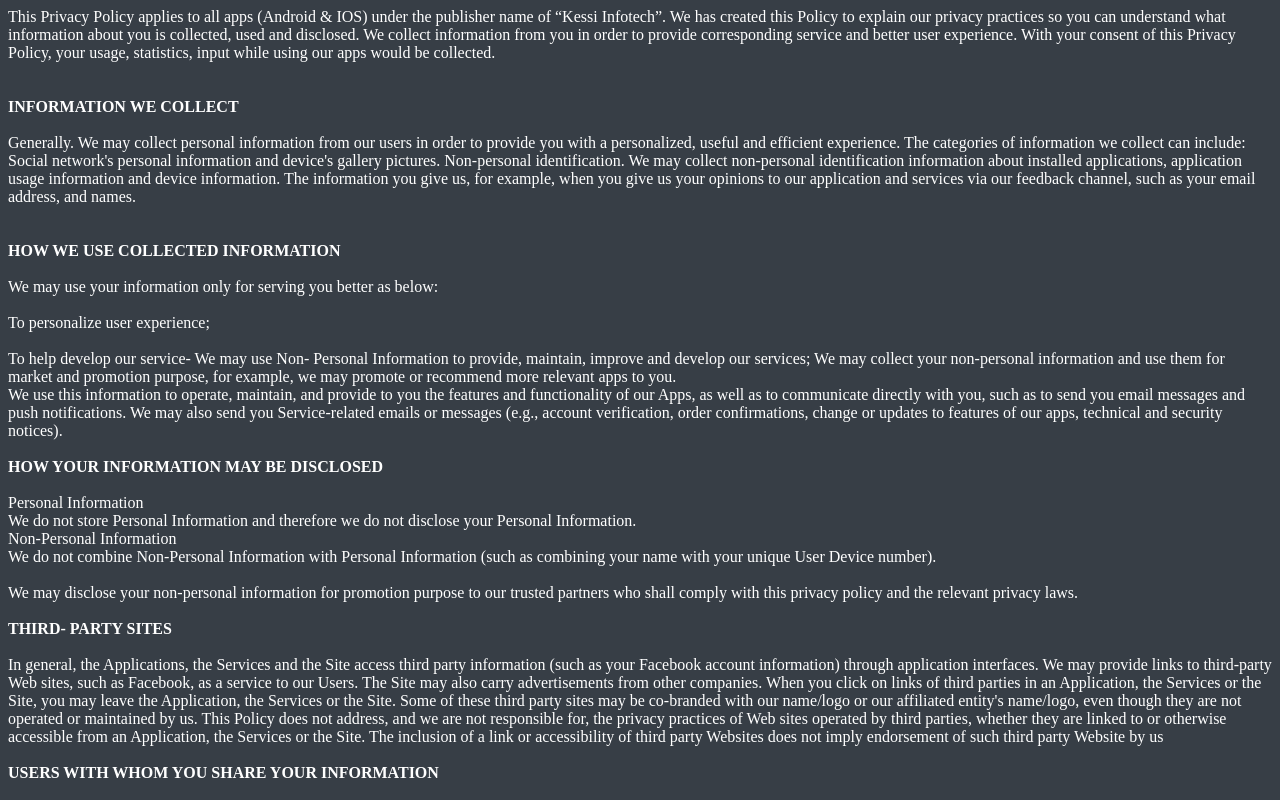
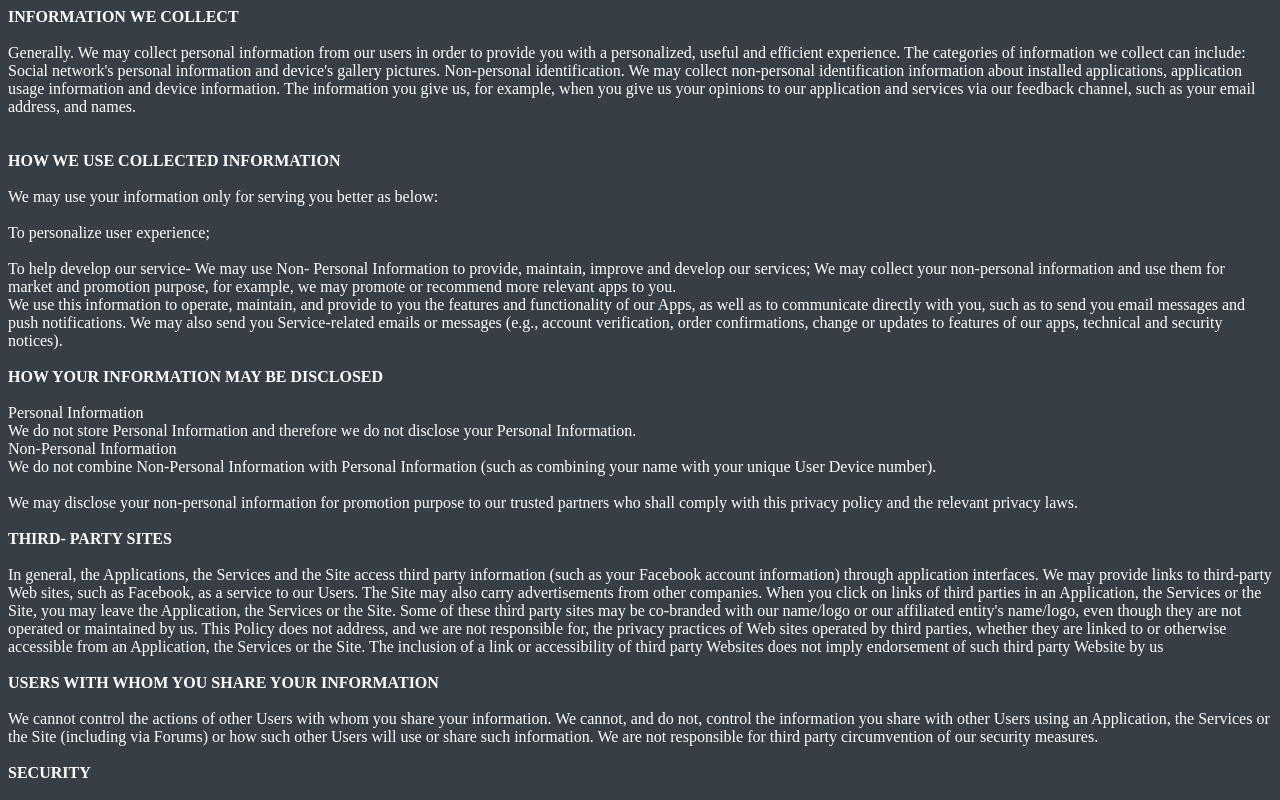
Before and after one commit to brijmansuriya/ads-privacy-policy.github.io, a plain HTML site: page index.html in a window 1280 px wide. Shown: the top 800 px of the page. Drawn offline with Linux system fonts and the light colour scheme.

Commit message:
remove content

```diff
--- a/index.html
+++ b/index.html
@@ -7,10 +7,6 @@
 </head>
 
 <body text="white" bgcolor="#373e46">
-This Privacy Policy applies to all apps (Android & IOS) under the publisher name of “Kessi Infotech”. We has created this Policy to explain our privacy practices so you can understand what information about you is collected, used and disclosed. We collect information from you in order to provide corresponding service and better user experience. With your consent of this Privacy Policy, your usage, statistics, input while using our apps would be collected.
-<br>
-<br>
-<br>
 <b>INFORMATION WE COLLECT
 </b>
 <br>
```
